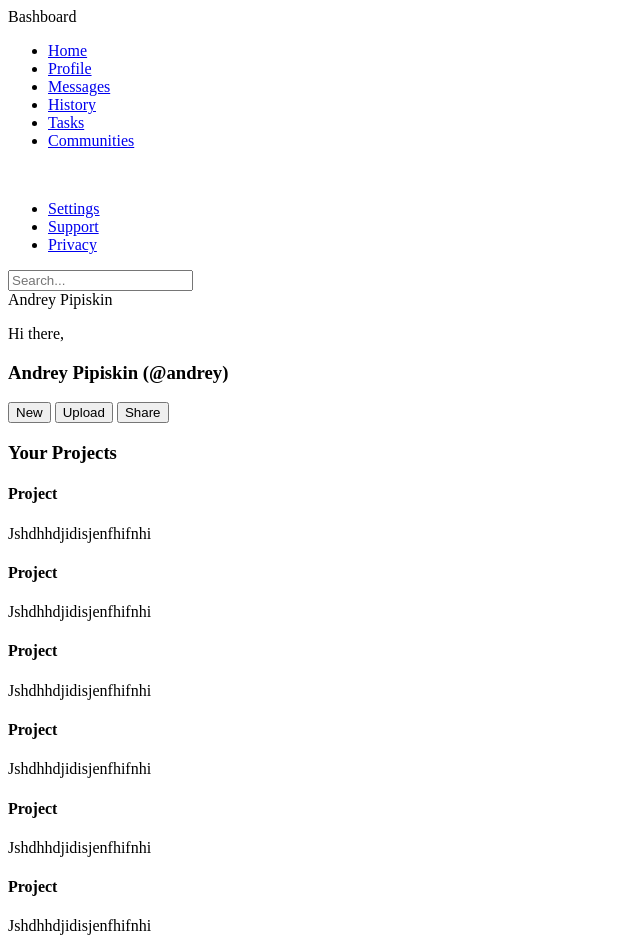
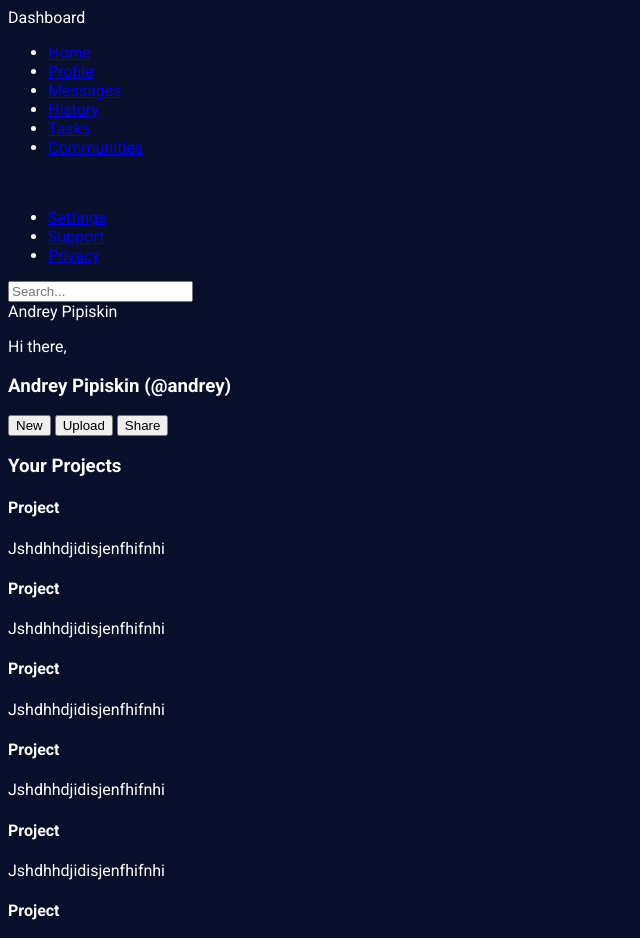
Before and after one commit to ArtemiiHH/admin-dashboard, a plain HTML site: page index.html in a window 1280 px wide. Shown: the top 938 px of the page, without its empty margins (0-640 px from the left). Drawn offline with Linux system fonts and the light colour scheme.

Commit message:
Fix spelling + add root colors and font

```diff
--- a/index.html
+++ b/index.html
@@ -10,7 +10,7 @@
     <div id="container">
       <!-- Sidebar -->
       <aside class="sidebar">
-        <div class="logo">Bashboard</div>
+        <div class="logo">Dashboard</div>
         <nav>
           <ul>
             <li><a href="#">Home</a></li>
@@ -28,8 +28,9 @@
           </ul>
         </nav>
       </aside>
-
+      <!-- Main -->
       <main class="content">
+        <!-- Header Menu -->
         <header class="header">
           <div class="search-bar">
             <form action="">
@@ -47,6 +48,7 @@
             <button>Share</button>
           </div>
         </header>
+        <!-- Content -->
         <section>
           <article>
             <div class="cards">
--- a/styles.css
+++ b/styles.css
@@ -0,0 +1,7 @@
+@import url('https://fonts.googleapis.com/css2?family=Inter:ital,opsz,wght@0,14..32,100..900;1,14..32,100..900&family=Roboto:ital,wght@0,100..900;1,100..900&display=swap');
+
+:root {
+    background-color: #070F2B;
+    color: white;
+    font-family: 'Roboto', sans-serif, system-ui, -apple-system, BlinkMacSystemFont, 'Segoe UI', Roboto, Oxygen, Ubuntu, Cantarell, 'Open Sans', 'Helvetica Neue', sans-serif;
+}
```
